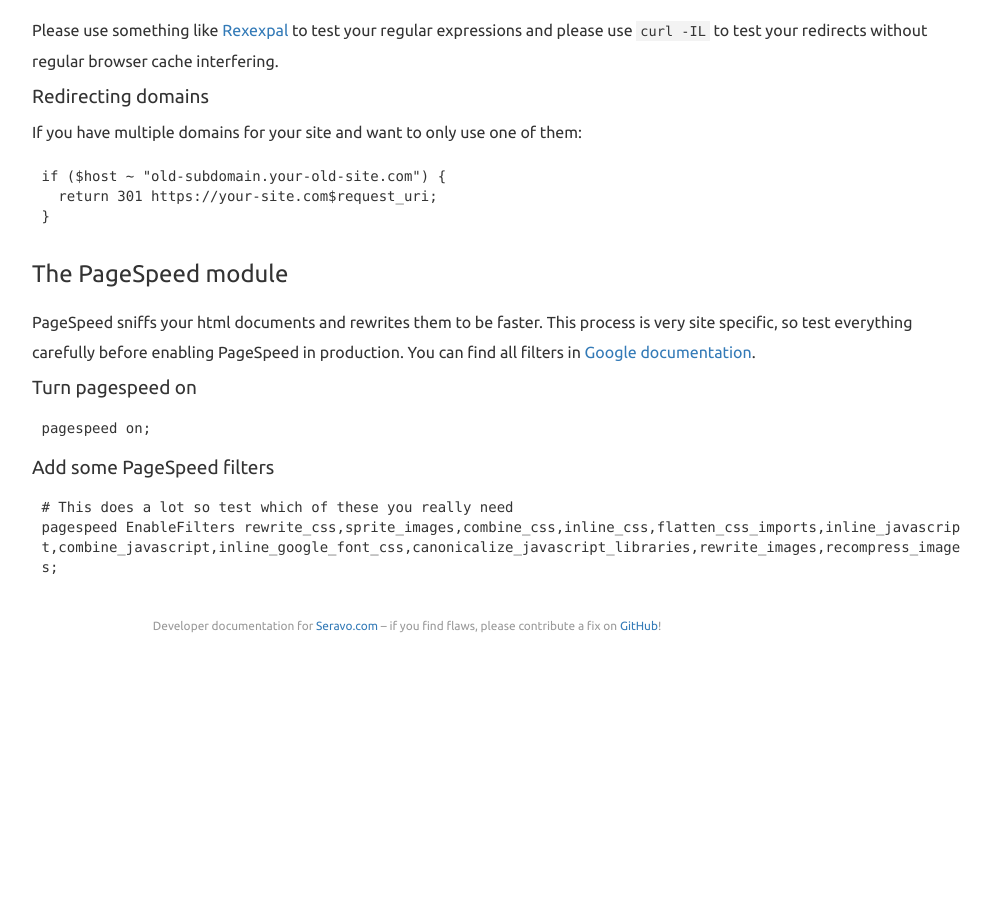
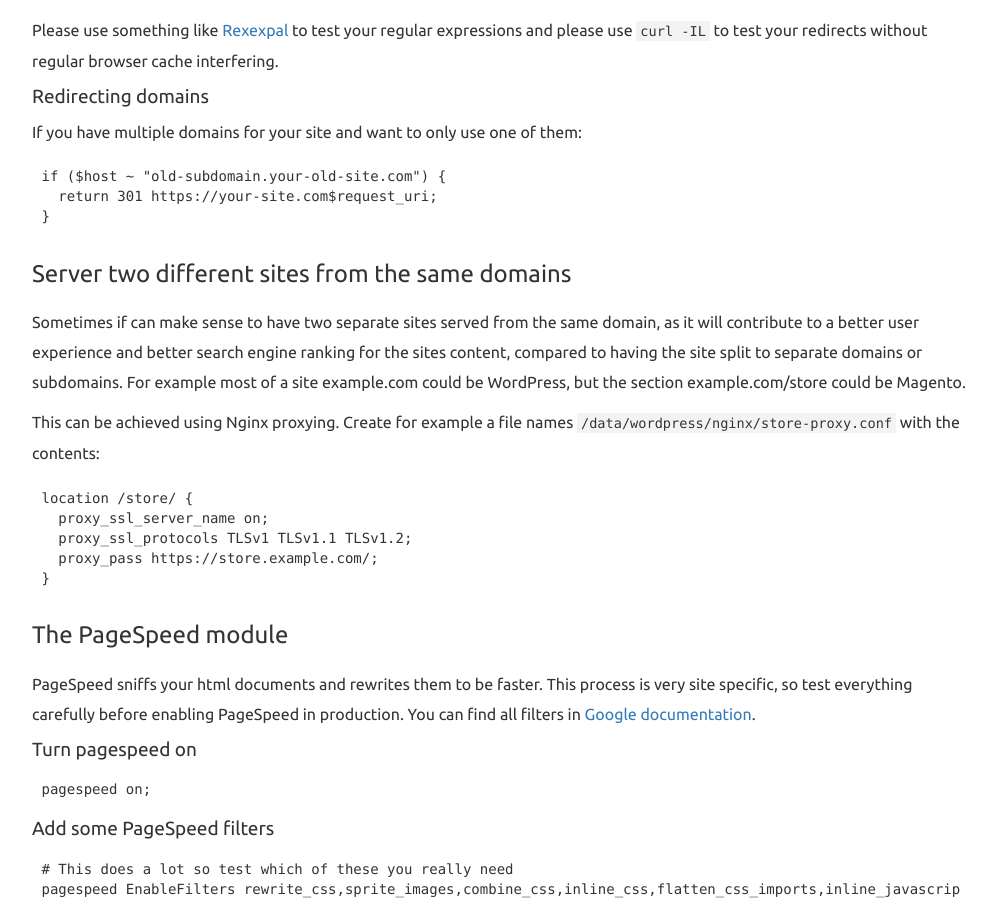
Before and after one commit to Seravo/docs, a Jekyll site: the page built from _posts/2015-10-11-nginx.md, in a window 1280 px wide and 900 px high, scrolled down 2116 px. Shown: the whole window, without its empty margins (233-1229 px from the left). Built offline with Jekyll 4.4.1, drawn with Linux system fonts in a browser that asks for light colours; nearby versions of some CDN libraries; Markdown is read by kramdown in place of the engine named in the settings; before the commit the page ends 2780 px from its top, so only the background shows below that.

Commit message:
Include example on Nginx proxying

````diff
--- a/_posts/2015-10-11-nginx.md
+++ b/_posts/2015-10-11-nginx.md
@@ -96,6 +96,20 @@ if ($host ~ "old-subdomain.your-old-site.com") {
 }
 ```
 
+### Server two different sites from the same domains
+
+Sometimes if can make sense to have two separate sites served from the same domain, as it will contribute to a better user experience and better search engine ranking for the sites content, compared to having the site split to separate domains or subdomains. For example most of a site example.com could be WordPress, but the section example.com/store could be Magento.
+
+This can be achieved using Nginx proxying. Create for example a file names `/data/wordpress/nginx/store-proxy.conf` with the contents:
+
+```
+location /store/ {
+  proxy_ssl_server_name on;
+  proxy_ssl_protocols TLSv1 TLSv1.1 TLSv1.2;
+  proxy_pass https://store.example.com/;
+}
+```
+
 ### The PageSpeed module
 PageSpeed sniffs your html documents and rewrites them to be faster. This process is very site specific, so test everything carefully before enabling PageSpeed in production. You can find all filters in [Google documentation](https://developers.google.com/speed/pagespeed/module/filters).
 
````
